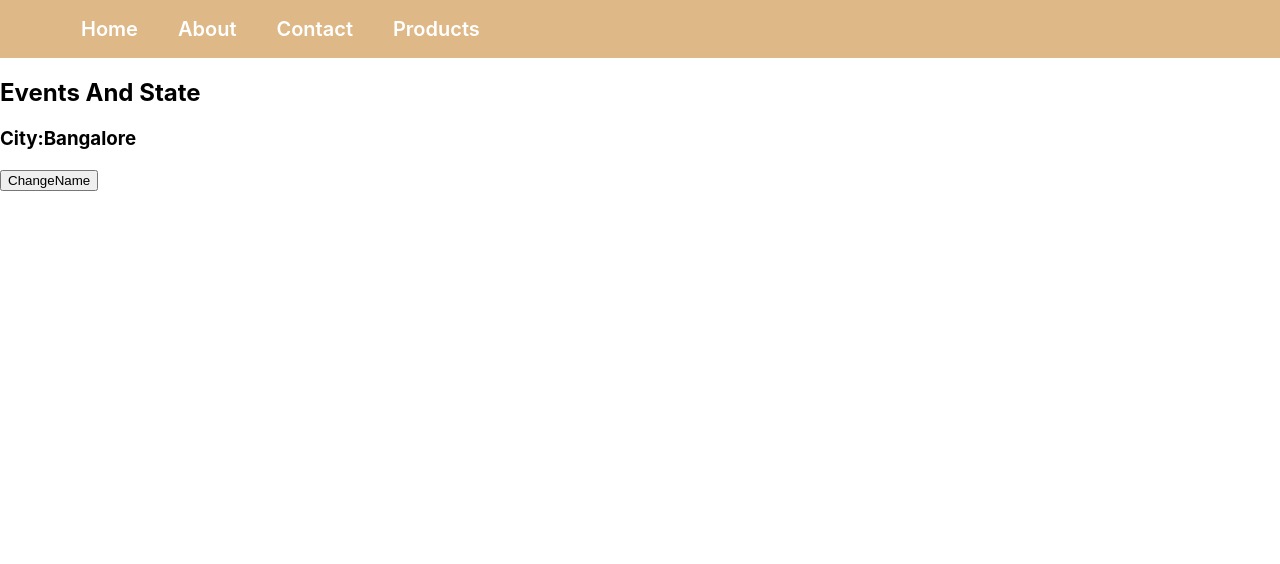
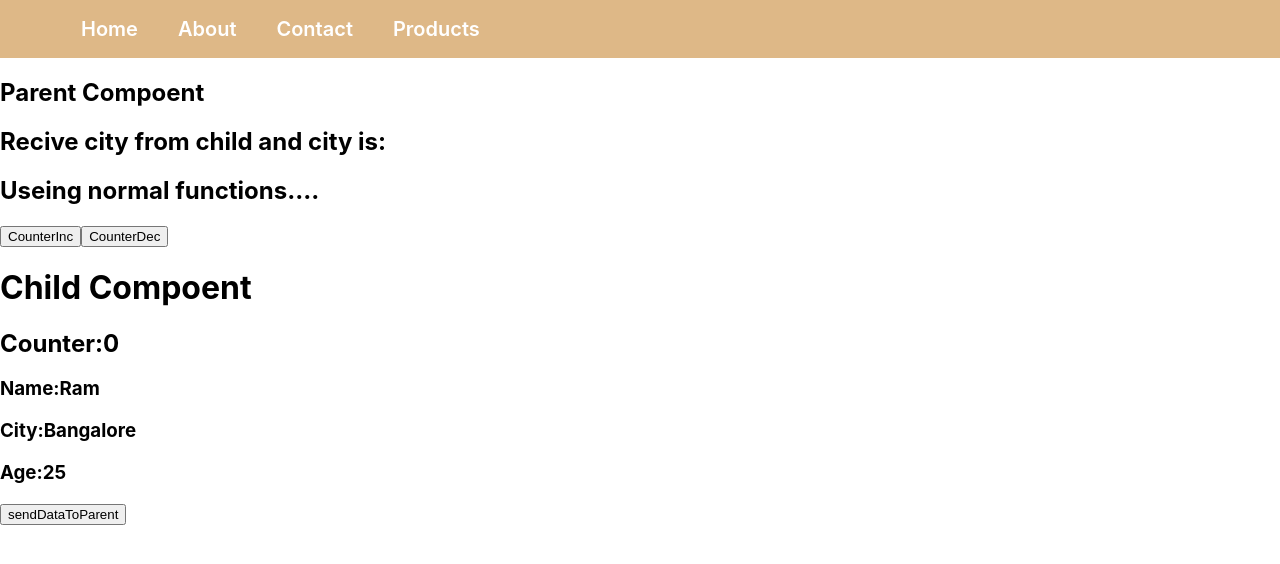
Before and after one commit to vinayreddy255/React-Batch-14, a React (Create React App) app in the folder React-Basics/react-practice/: page / in a window 1280 px wide. Shown: the top 564 px of the page. Built offline with nearby package versions, Linux system fonts and the light colour scheme.

Commit message:
keys,mp,props, list

```diff
--- a/React-Basics/react-practice/src/App.js
+++ b/React-Basics/react-practice/src/App.js
@@ -1,13 +1,15 @@
 import Header from "./ClassComponents/Header";
 import Continer from "./ClassComponents/Continer";
 import EventsAndState from "./ClassComponents/EventsAndState";
+import Parent from "./ClassComponents/Parent";
 function App() {
   return (
     <div className="my-app">
       {/* <Header ></Header> */}
       <Header />
       {/* <Continer /> */}
-      <EventsAndState />
+      {/* <EventsAndState /> */}
+      <Parent />
     </div>
   );
 }
--- /dev/null
+++ b/React-Basics/react-practice/src/ClassComponents/Child.js
@@ -0,0 +1,29 @@
+import { Component } from "react";
+
+class Child extends Component {
+  constructor() {
+    super();
+    this.sendDataToParent = this.sendDataToParent.bind(this);
+    this.cityList = ["Hyderbad", "Bangalore", "Pune", "Chennai"];
+  }
+
+  sendDataToParent() {
+    // console.log(this.cityList);
+    this.props.reciveChilData(this.cityList, "Bangalore");
+  }
+  render() {
+    // console.log("child Compoent....!", this.props);
+    const { person } = this.props;
+    return (
+      <div>
+        <h1>Child Compoent</h1>
+        <h2>Counter:{this.props.counter}</h2>
+        <h3>Name:{person.name}</h3>
+        <h3>City:{person.city}</h3>
+        <h3>Age:{this.props.person.age}</h3>
+        <button onClick={this.sendDataToParent}>sendDataToParent</button>
+      </div>
+    );
+  }
+}
+export default Child;
--- /dev/null
+++ b/React-Basics/react-practice/src/ClassComponents/Parent.js
@@ -0,0 +1,50 @@
+import { Component } from "react";
+import Child from "./Child";
+class Parent extends Component {
+  constructor() {
+    super();
+    this.state = { count: 0, list: [] };
+    this.incremnt = this.incremnt.bind(this);
+    this.decrment = this.decrment.bind(this);
+    // this.reciveChilData = this.reciveChilData.bind(this);
+  }
+  incremnt() {
+    this.setState({ ...this.state, count: this.state.count + 1 });
+  }
+  decrment() {
+    if (this.state.count > 0)
+      this.setState({ ...this.state, count: this.state.count - 1 });
+  }
+  reciveChilData = (list, city) => {
+    // console.log("perent...", list, city);
+    this.setState({ ...this.state, city: city, list: list });
+  };
+  render() {
+    const personObj = { name: "Ram", age: 25, city: "Bangalore" };
+    console.log(this.state);
+    return (
+      <div>
+        <h2>Parent Compoent</h2>
+        <h2>Recive city from child and city is:{this.state.city}</h2>
+        {this.state.list.map((e, index) => (
+          <li key={index}>{e}</li>
+        ))}
+        {/* {this.state.list.map((e) => {
+          return <li>{e}</li>;
+        })} */}
+        <h2>Useing normal functions....</h2>
+        {this.state.list.map(function (items, index) {
+          return <li key={index}>{items}</li>;
+        })}
+        <button onClick={this.incremnt}>CounterInc</button>
+        <button onClick={this.decrment}>CounterDec</button>
+        <Child
+          person={personObj}
+          counter={this.state.count}
+          reciveChilData={this.reciveChilData}
+        />
+      </div>
+    );
+  }
+}
+export default Parent;
```
